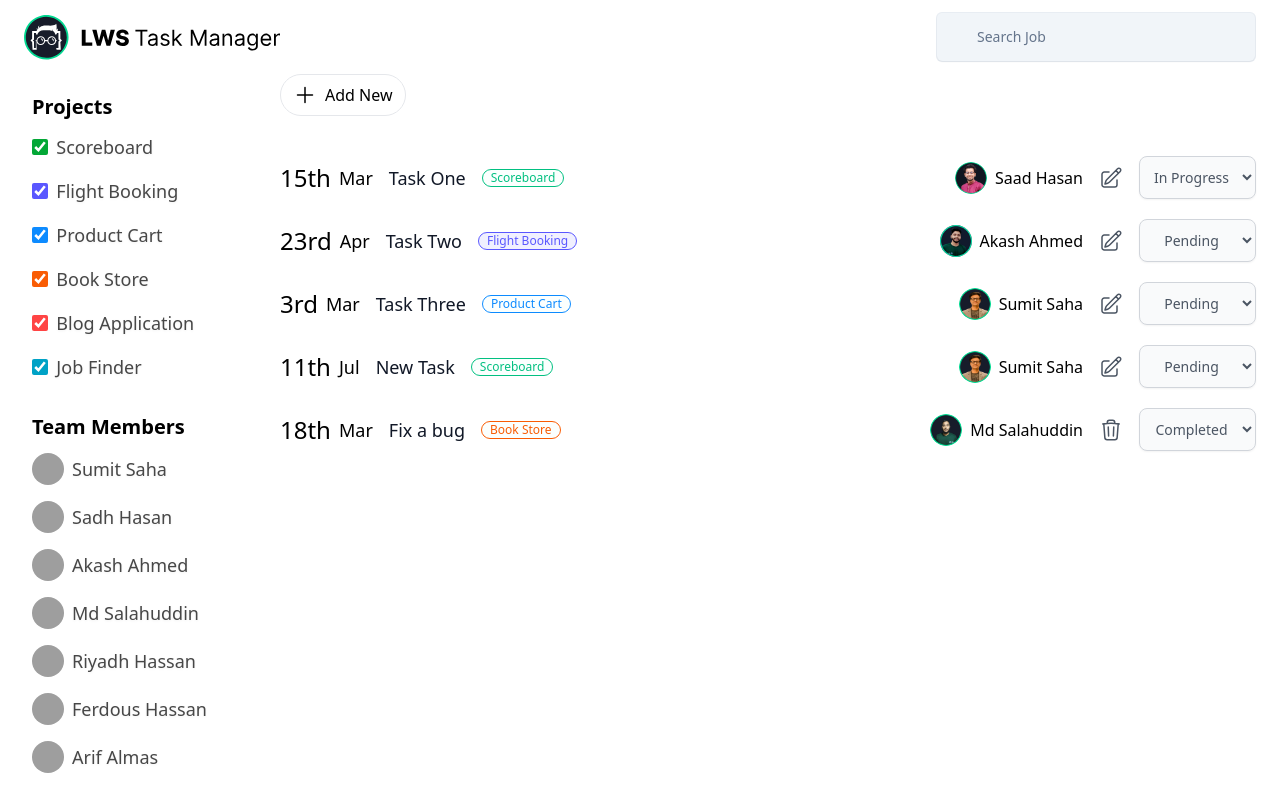
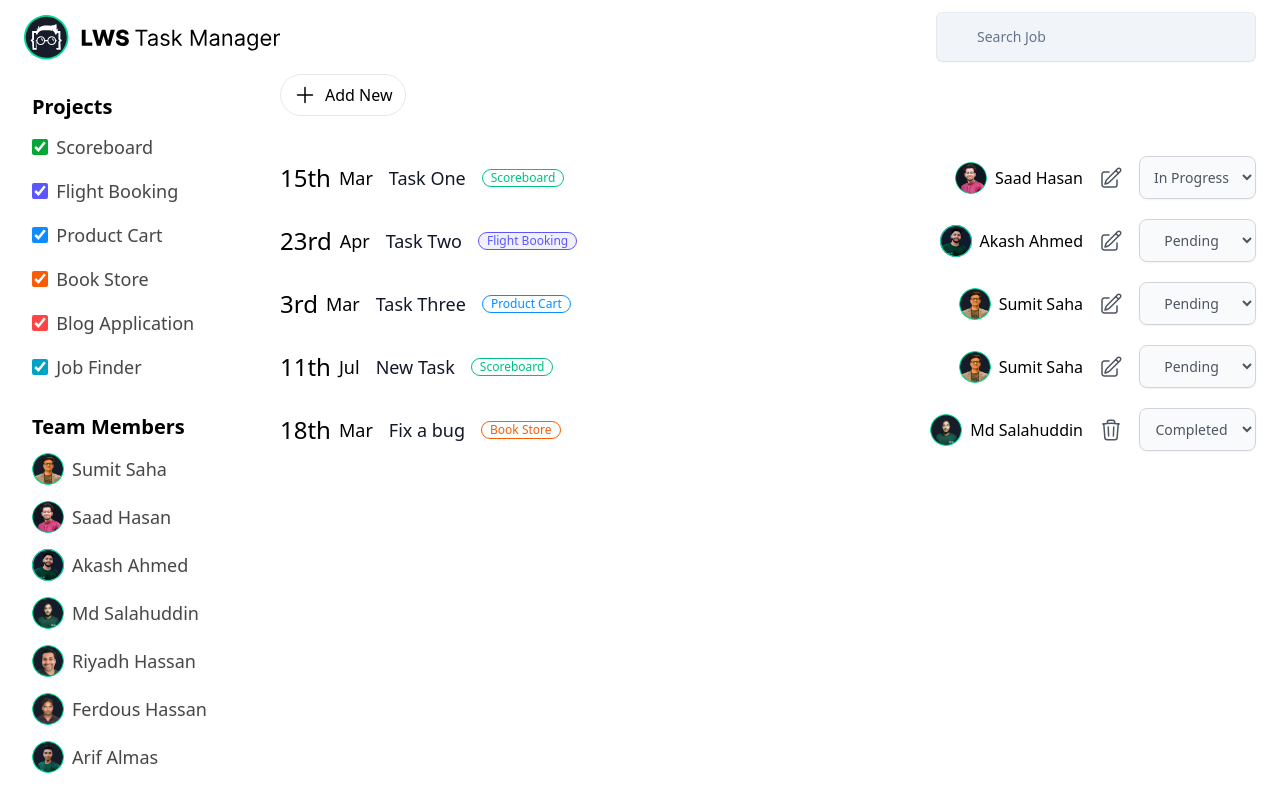
Before and after one commit to MohammadNaiem65/lws-assignment-09, a React (Vite) app: page / in a window 1280 px wide. Built offline with nearby package versions, Linux system fonts and the light colour scheme; data requests are answered from the project's data file; grey boxes are pictures that could not be loaded.

Commit message:
made the team members section dynamic

```diff
--- a/src/page/Home/Task/Task.jsx
+++ b/src/page/Home/Task/Task.jsx
@@ -65,6 +65,7 @@ export default function Task({ task }) {
 						</svg>
 					</button>
 				)}
+
 				{status !== 'completed' && (
 					<button className='lws-edit'>
 						<svg
--- a/src/page/Home/TeamMembers/TeamMembers.jsx
+++ b/src/page/Home/TeamMembers/TeamMembers.jsx
@@ -1,64 +1,69 @@
+import { useGetMembersQuery } from '../../../features/teamMembers/teamMembersApi';
+import Loading from '../../../ui/Loading';
+import Error from '../../../ui/Error';
+import NoContent from '../../../ui/NoContent';
+import akashImg from '../../../assets/avatars/akash.png';
+import almasImg from '../../../assets/avatars/almas.png';
+import ferdousImg from '../../../assets/avatars/ferdous.png';
+import riyadhImg from '../../../assets/avatars/riyadh.png';
+import sadhImg from '../../../assets/avatars/sadh.png';
+import salahuddinImg from '../../../assets/avatars/salahuddin.png';
+import sumitImg from '../../../assets/avatars/sumit.png';
+
 export default function TeamMembers() {
+	// hooks
+	const {
+		data: members,
+		isLoading,
+		isSuccess,
+		isError,
+		error,
+	} = useGetMembersQuery();
+
+	// local states
+	const teamMembers = {
+		akash: akashImg,
+		almas: almasImg,
+		ferdous: ferdousImg,
+		riyadh: riyadhImg,
+		sadh: sadhImg,
+		salahuddin: salahuddinImg,
+		sumit: sumitImg,
+	};
+
+	// decide what to render
+	let content;
+
+	if (isLoading) {
+		content = <Loading />;
+	} else if (!isLoading && isError) {
+		content = <Error message={error} />;
+	} else if (!isLoading && isSuccess && members.length === 0) {
+		content = <NoContent />;
+	} else if (!isLoading && isSuccess && members.length > 0) {
+		content = (
+			<>
+				{members.map((task) => (
+					<div key={task.id} className='checkbox-container'>
+						<img
+							src={
+								teamMembers[
+									task.avatar.split('/').pop().split('.')[0]
+								]
+							}
+							className='team-avater'
+						/>
+						<p className='label'>{task.name}</p>
+					</div>
+				))}
+			</>
+		);
+	}
+
 	return (
-		<div className='mt-8'>
+		<section className='mt-8'>
 			<h3 className='text-xl font-bold'>Team Members</h3>
-			<div className='mt-3 space-y-4'>
-				<div className='checkbox-container'>
-					<img
-						src='./images/avatars/sumit.png'
-						className='team-avater'
-					/>
-					<p className='label'>Sumit Saha</p>
-				</div>
-
-				<div className='checkbox-container'>
-					<img
-						src='./images/avatars/sadh.png'
-						className='team-avater'
-					/>
-					<p className='label'>Sadh Hasan</p>
-				</div>
-
-				<div className='checkbox-container'>
-					<img
-						src='./images/avatars/akash.png'
-						className='team-avater'
-					/>
-					<p className='label'>Akash Ahmed</p>
-				</div>
-
-				<div className='checkbox-container'>
-					<img
-						src='./images/avatars/salahuddin.png'
-						className='team-avater'
-					/>
-					<p className='label'>Md Salahuddin</p>
-				</div>
-
-				<div className='checkbox-container'>
-					<img
-						src='./images/avatars/riyadh.png'
-						className='team-avater'
-					/>
-					<p className='label'>Riyadh Hassan</p>
-				</div>
-
-				<div className='checkbox-container'>
-					<img
-						src='./images/avatars/ferdous.png'
-						className='team-avater'
-					/>
-					<p className='label'>Ferdous Hassan</p>
-				</div>
-
-				<div className='checkbox-container'>
-					<img
-						src='./images/avatars/almas.png'
-						className='team-avater'
-					/>
-					<p className='label'>Arif Almas</p>
-				</div>
-			</div>
-		</div>
+			<div className='mt-3 space-y-4'>{content}</div>
+		</section>
 	);
 }
```
